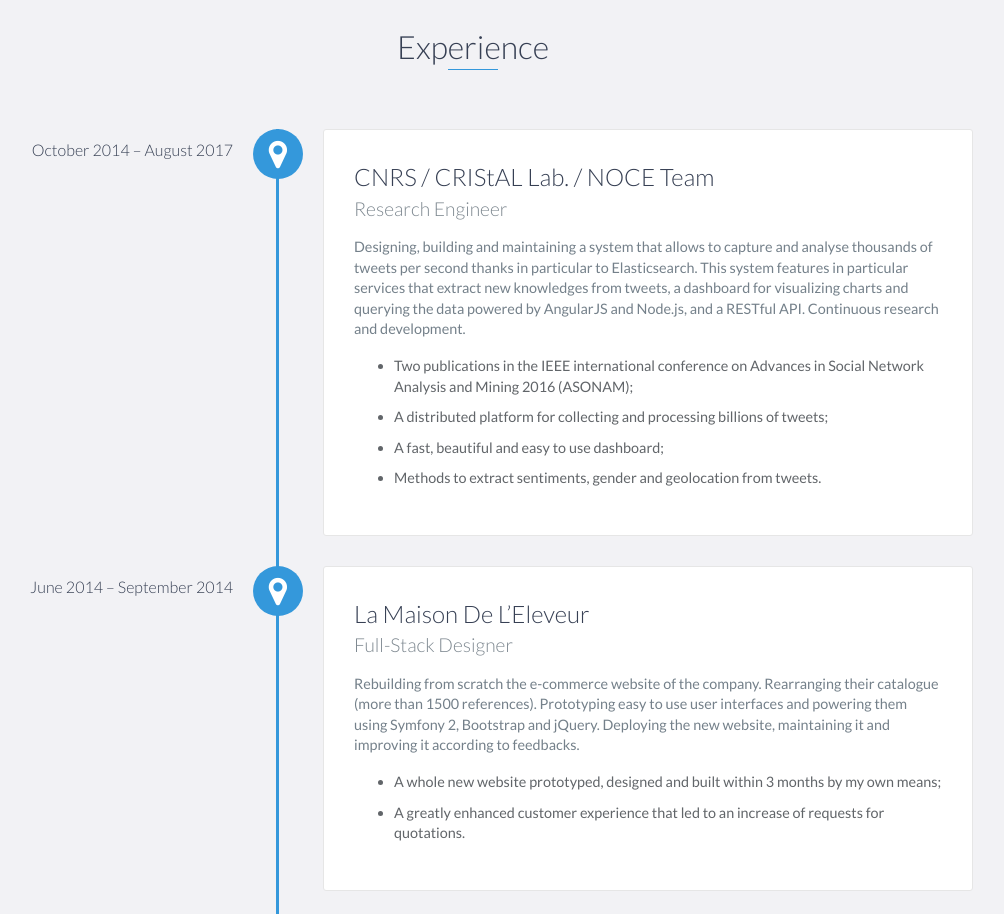
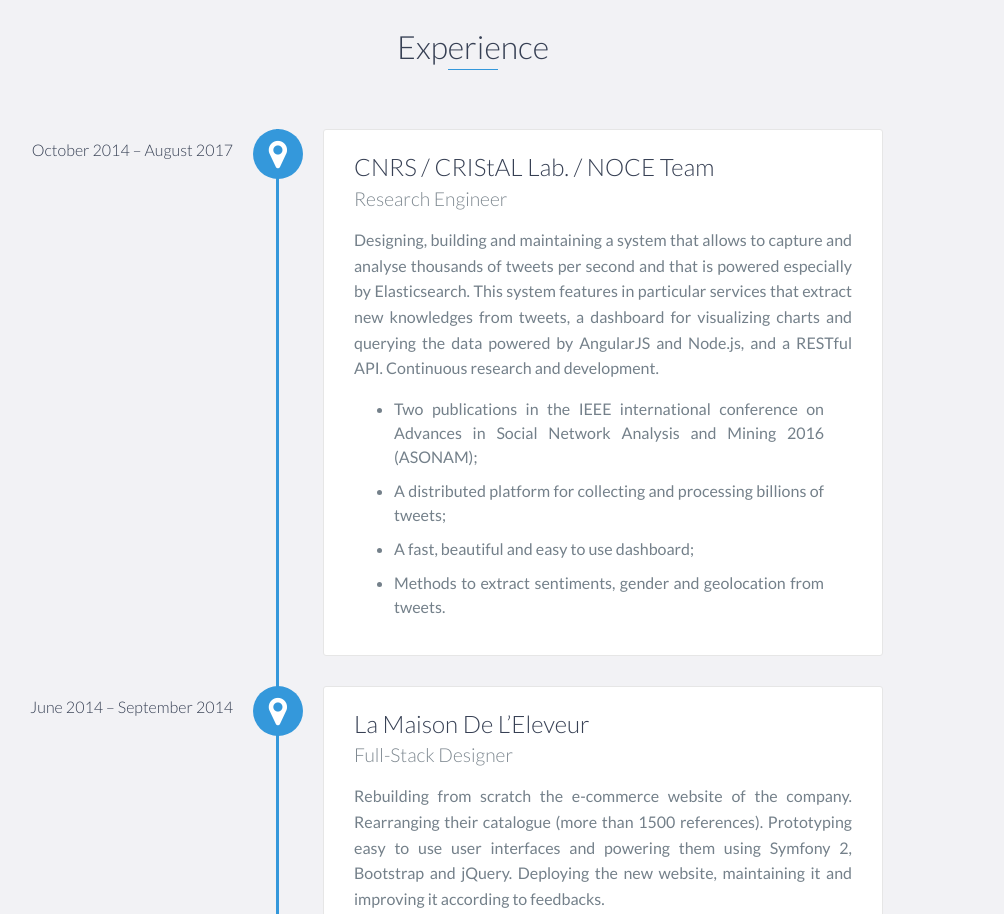
Before and after one commit to ganoninc/resume, a website: page index.html in a window 1280 px wide. Shown: the part 1280-2194 px from the top of the page, without its empty margins (167-1171 px from the left). Drawn offline with nearby package versions, Linux system fonts and the light colour scheme.

Commit message:
update style and content

```diff
--- a/index.html
+++ b/index.html
@@ -120,7 +120,7 @@
                 <h3>CNRS / CRIStAL Lab. / NOCE Team</h3>
                 <h4>Research Engineer</h4>
                 <p>
-                    Designing, building and maintaining a system that allows to capture and analyse thousands of tweets per second thanks in particular to Elasticsearch. This system features in particular services that extract new knowledges from tweets, a dashboard for visualizing charts and querying the data powered by AngularJS and Node.js, and a RESTful API. Continuous research and development.
+                    Designing, building and maintaining a system that allows to capture and analyse thousands of tweets per second and that is powered especially by Elasticsearch. This system features in particular services that extract new knowledges from tweets, a dashboard for visualizing charts and querying the data powered by AngularJS and Node.js, and a RESTful API. Continuous research and development.
                 </p>
                 <ul>
                     <li>
--- a/scss/styles.scss
+++ b/scss/styles.scss
@@ -666,9 +666,10 @@ footer {
     margin-left: 350px;
     background: #fff;
     border: 1px solid #e6e6e6;
-    padding: 30px;
+    padding: 20px 30px;
     border-radius: 3px;
     text-align: left;
+    max-width: 560px;
 
     h3 {
         font-size: 1.5em;
@@ -687,14 +688,19 @@ footer {
 
     p {
         color: $text;
-        font-size: 0.9em;
+        font-size: 1em;
+        line-height: 1.6em;
         margin: 0;
+        text-align: justify;
     }
 
     li {
         margin: 10px 0px;
-        font-size: 0.90em;
-        color: #616569;
+        font-size: 1em;
+        line-height: 1.5em;
+        color: $text;
+        max-width: 430px;
+        text-align: justify;
     }
 }
 
```
Also changed, not shown: css/styles.css.
